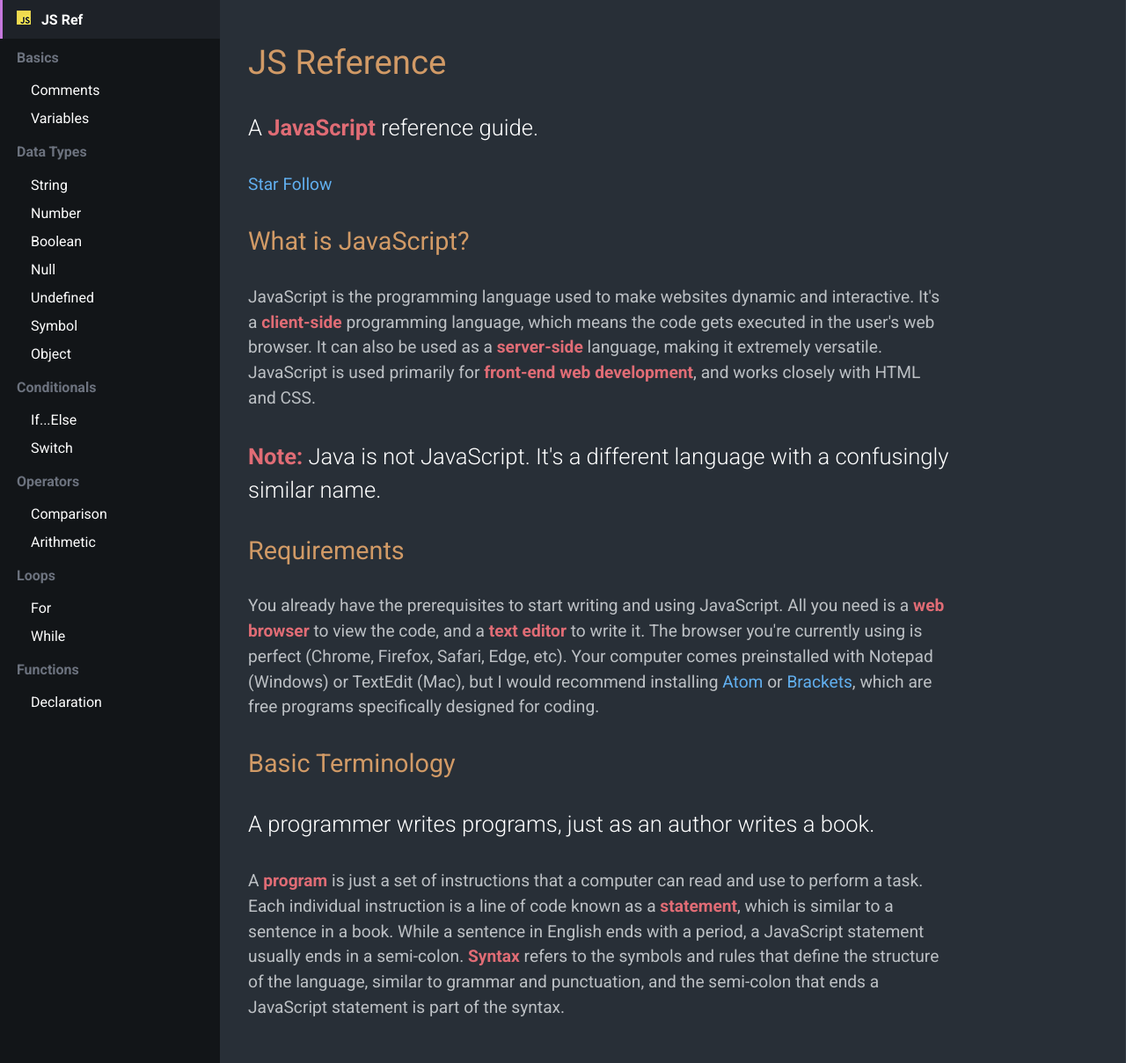
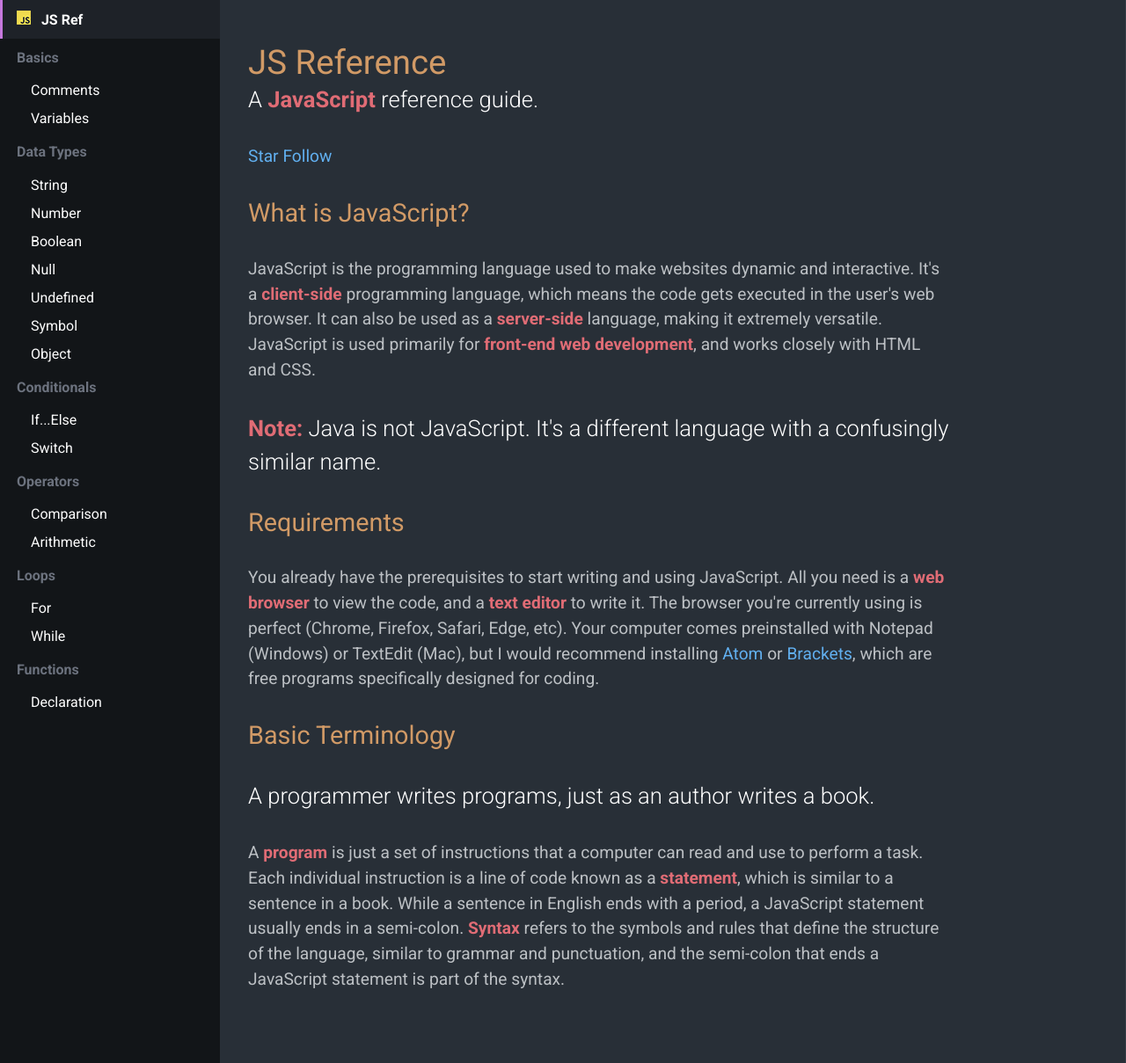
Before and after one commit to KJLarson/snippets, a Jekyll site: the page built from index.html, in a window 1280 px wide and 1209 px high. Shown: the whole window at 88% size. Built offline with Jekyll 4.4.1, drawn with Linux system fonts in a browser that asks for light colours; nearby versions of some CDN libraries.

Commit message:
Update index.html

```diff
--- a/index.html
+++ b/index.html
@@ -4,7 +4,7 @@ layout: default
 
 <h1 style="margin-bottom: 0;">JS Reference</h1>
 
-<blockquote><p> A <strong>JavaScript</strong> reference guide.</p></blockquote>
+<blockquote><p style="margin-top: 0;">A <strong>JavaScript</strong> reference guide.</p></blockquote>
 
 <p><a class="github-button" href="https://github.com/taniarascia/js" data-icon="octicon-star" data-count-href="/taniarascia/js/stargazers" data-count-api="/repos/taniarascia/js#stargazers_count" data-count-aria-label="# stargazers on GitHub" aria-label="Star taniarascia/js on GitHub">Star</a> <a class="github-button" href="https://github.com/taniarascia" data-count-href="/taniarascia/followers" data-count-api="/users/taniarascia#followers" data-count-aria-label="# followers on GitHub" aria-label="Follow @taniarascia on GitHub">Follow</a></p>
 
```
